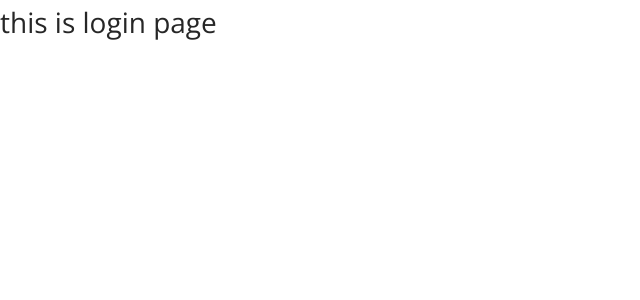
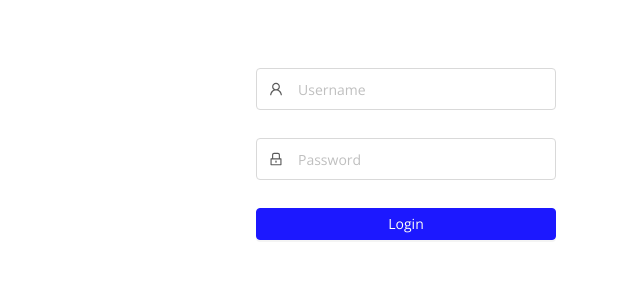
Before and after one commit to randiramadhann/wakwaw, a Next.js app: page /login in a window 1280 px wide. Shown: the top 300 px of the page, without its empty margins (0-640 px from the left). Built offline with nearby package versions, Linux system fonts and the light colour scheme.

Commit message:
add auth function and fetch api bearer token

```diff
--- a/package.json
+++ b/package.json
@@ -12,12 +12,14 @@
     "@zeit/next-less": "^1.0.1",
     "@zeit/next-sass": "^1.0.1",
     "antd": "^4.6.1",
+    "axios": "^0.20.0",
     "babel-plugin-import": "^1.13.0",
     "chart.js": "^2.9.3",
     "isomorphic-fetch": "^2.2.1",
     "isomorphic-unfetch": "^3.0.0",
     "less": "^3.12.2",
     "next": "9.5.2",
+    "nookies": "^2.4.0",
     "react": "16.13.1",
     "react-chartjs-2": "^2.10.0",
     "react-dom": "16.13.1",
--- a/pages/index.js
+++ b/pages/index.js
@@ -2,8 +2,9 @@ import React from "react";
 import Head from "next/head";
 import Dashboard from "./dashboard";
 import Login from "../pages/login";
+import {withAuth} from "../utils/withAuth"
 
-export default function Home() {
+function Home() {
   return (
     <>
       <Head>
@@ -15,3 +16,4 @@ export default function Home() {
     </>
   );
 }
+export default withAuth(Home)
--- a/pages/kpr/[id]/edit.js
+++ b/pages/kpr/[id]/edit.js
@@ -147,7 +147,7 @@ function edit({ items }) {
                   </Form.Item>
                   <Form.Item name="status" label="Status KPR" labelAlign="left">
                     <Radio.Group
-                    name="status"
+                    name="status_kpr"
                       onChange={handleChange}
                       defaultValue={form.status_kpr}
                     >
--- a/pages/login.js
+++ b/pages/login.js
@@ -1,14 +1,82 @@
-import React from "react";
+import React,{useState} from "react";
 import Head from "next/head";
+import axios from 'axios';
+import cookies from 'nookies';
+import { useRouter } from 'next/router';
+
+import { Form, Input, Button} from "antd";
+import { UserOutlined, LockOutlined } from "@ant-design/icons";
+
+
+const initialState ={
+  username:'',
+  password:''
+}
 
 function login() {
+  const [loginInfo, setLogin]=useState(initialState);
+  const router = useRouter();
+
+  const onFinish = async () => {
+   console.log("mydata:", loginInfo)
+   try {
+    const res = await axios.post(`http://157.245.62.77:8080/api/auth/signin`, {...loginInfo
+    })
+    cookies.set(null, 'token', res.data.data.accessToken,{path:'/'});
+    router.replace('/','/dashboard')
+    // console.log(res.data.data.accessToken);
+} catch (error) {
+    console.log(error);
+}
+}
+
   return (
     <div>
       <Head>
         <title>ZENIA ADMIN</title>
         <link rel="icon" href="/logo.png" />
       </Head>
-      <h1>this is login page</h1>
+      <div className="form-login" >
+      <Form style={{ marginTop: "5%", marginLeft: "20%", width: "300px" }}
+          name="normal_login"
+          className="login-form"
+          method="post"
+          onFinish={onFinish}>
+            <Form.Item
+            name="username"
+            id="username"
+            onChange={(e) =>
+              setLogin({ ...loginInfo, username: e.target.value })}
+          >
+            <Input
+              prefix={<UserOutlined className="site-form-item-icon" />}
+              placeholder="Username"
+            />
+          </Form.Item>
+          <Form.Item
+            name="password"
+            id="password"
+            onChange={(e) =>
+              setLogin({ ...loginInfo, password: e.target.value })}
+          >
+            <Input
+              prefix={<LockOutlined className="site-form-item-icon" />}
+              type="password"
+              placeholder="Password"
+            />
+          </Form.Item>
+          <Form.Item>
+            <Button
+              type="primary"
+              htmlType="submit"
+              className="login-form-button"
+              style={{ width: "300px" }}
+            >
+             Login
+            </Button>
+          </Form.Item>
+      </Form>
+      </div>
     </div>
   );
 }
```
Also changed, not shown: components/layout/Sidebar.js (+9 -1 lines), components/sidebar/dashboard/schedule.js (+12 -13 lines), pages/dashboard.js (+9 -8 lines), pages/tabungan/aktif.js (+26 -29 lines), utils/withAuth.js (added, +41 -0 lines), 1 other file (tests, documents, lock files or other folders).
